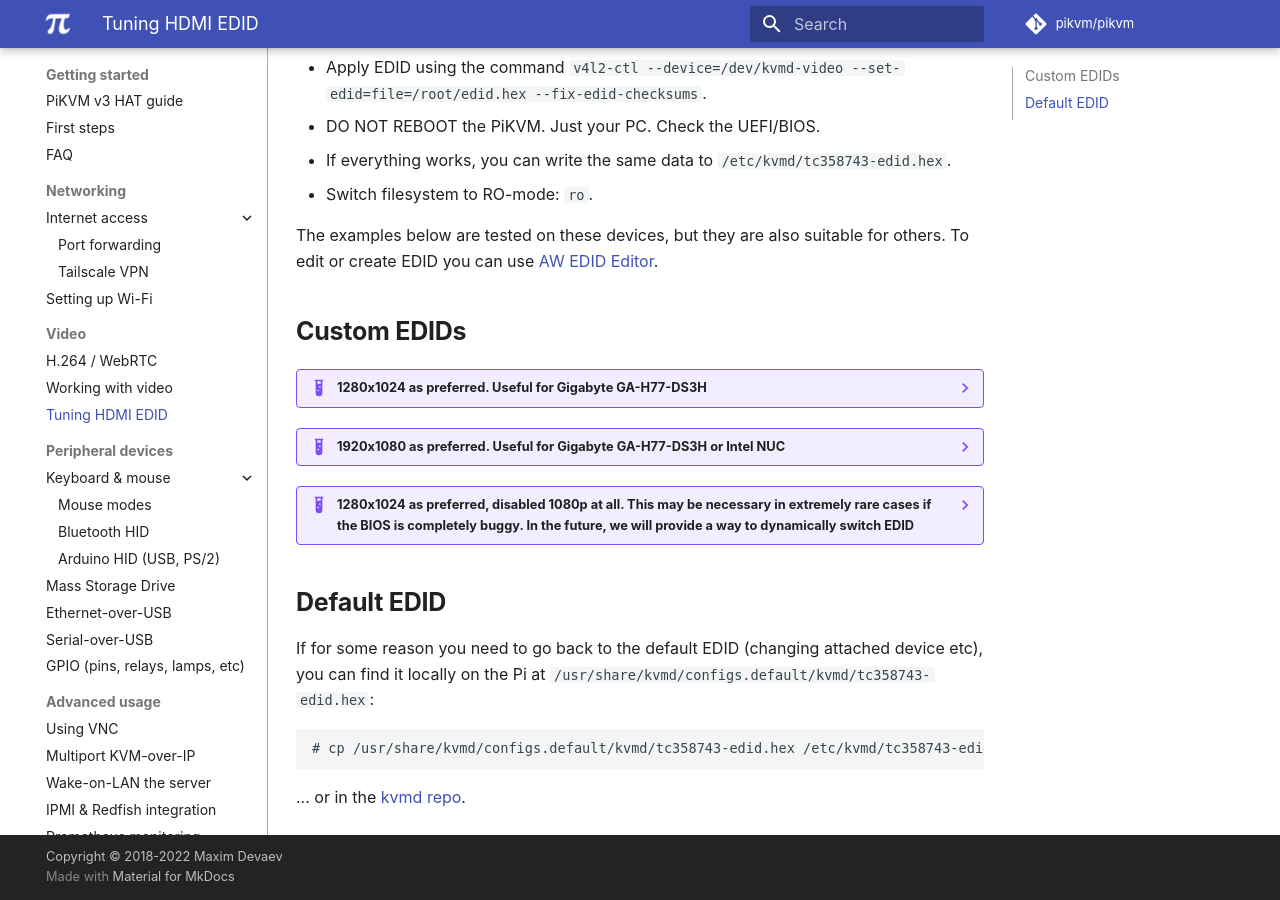
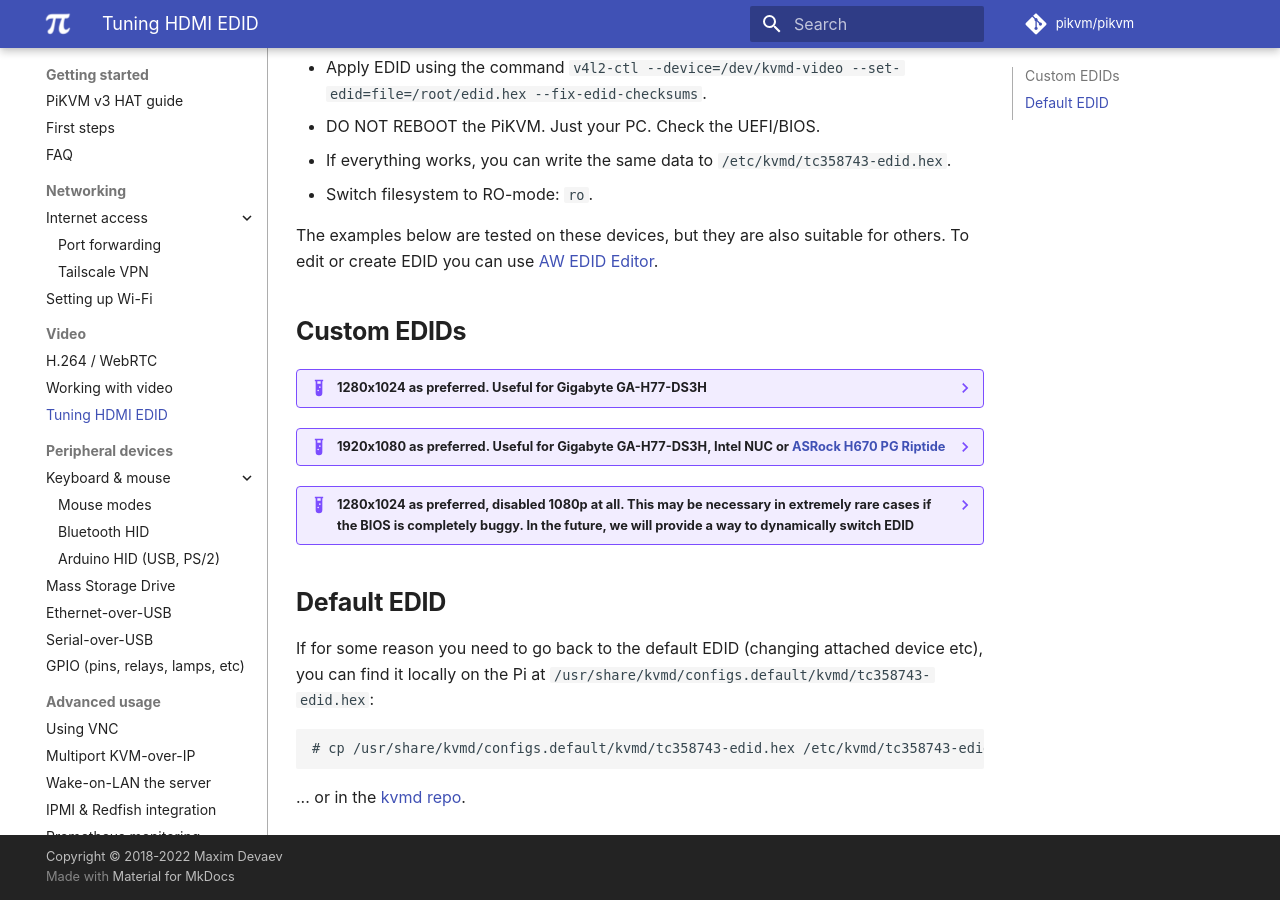
Before and after one commit to pikvm/pikvm, an MkDocs documentation site: the page built from docs/edid.md, in a window 1280 px wide and 900 px high, scrolled down 538 px. Built offline with MkDocs 1.6.1 and Material for MkDocs 9.7.7, drawn with Linux system fonts in a browser that asks for light colours; some web fonts are replaced; comment, search, counter and statistics services are not loaded.

Commit message:
Update edid.md (#717)
Added verbiage for clarity

````diff
--- a/docs/edid.md
+++ b/docs/edid.md
@@ -45,7 +45,7 @@
     00000000000000000000000000000045
     ```
 
-??? example "1920x1080 as preferred. Useful for Gigabyte GA-H77-DS3H or Intel NUC"
+??? example "1920x1080 as preferred. Useful for Gigabyte GA-H77-DS3H, Intel NUC or [ASRock H670 PG Riptide](https://github.com/pikvm/pikvm/issues/715)"
     ```
     00FFFFFFFFFFFF005262888800888888
     1C150103800000780AEE91A3544C9926
````
